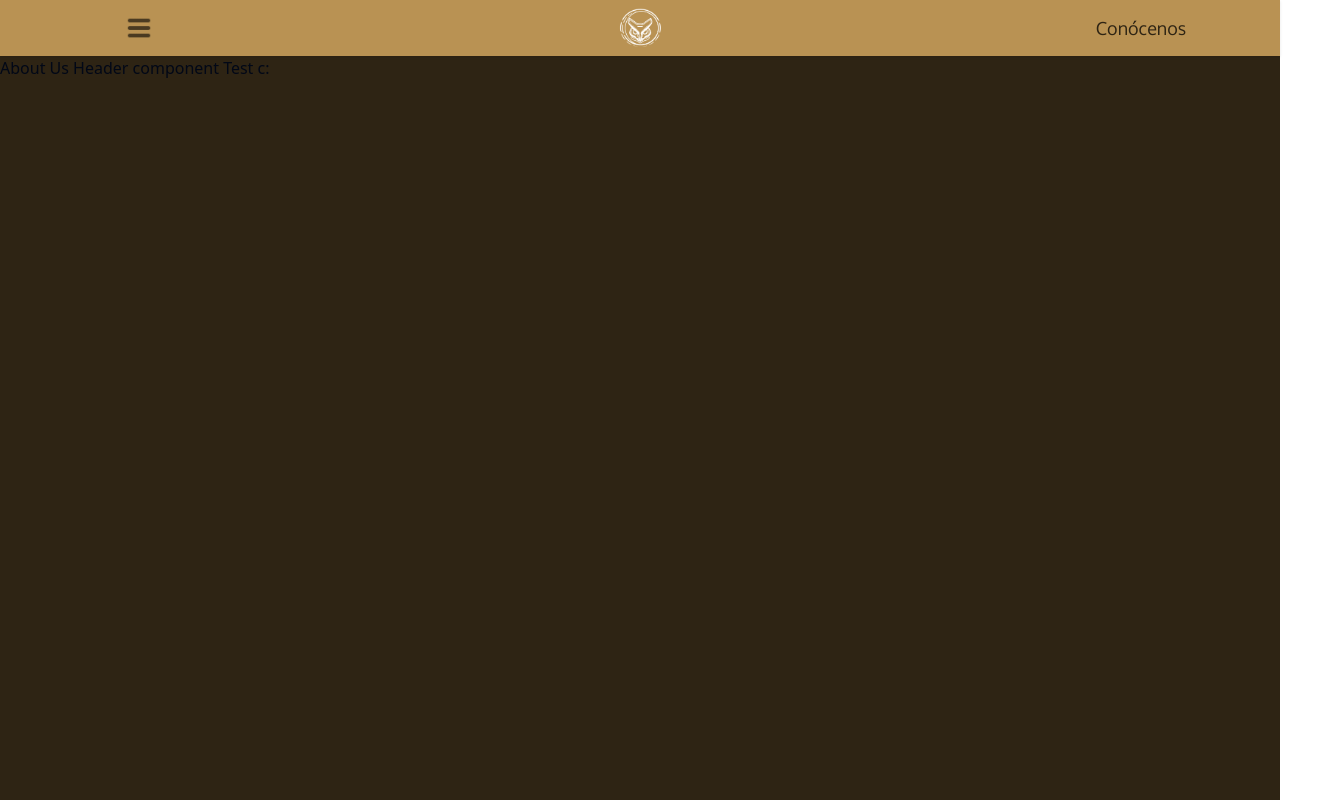
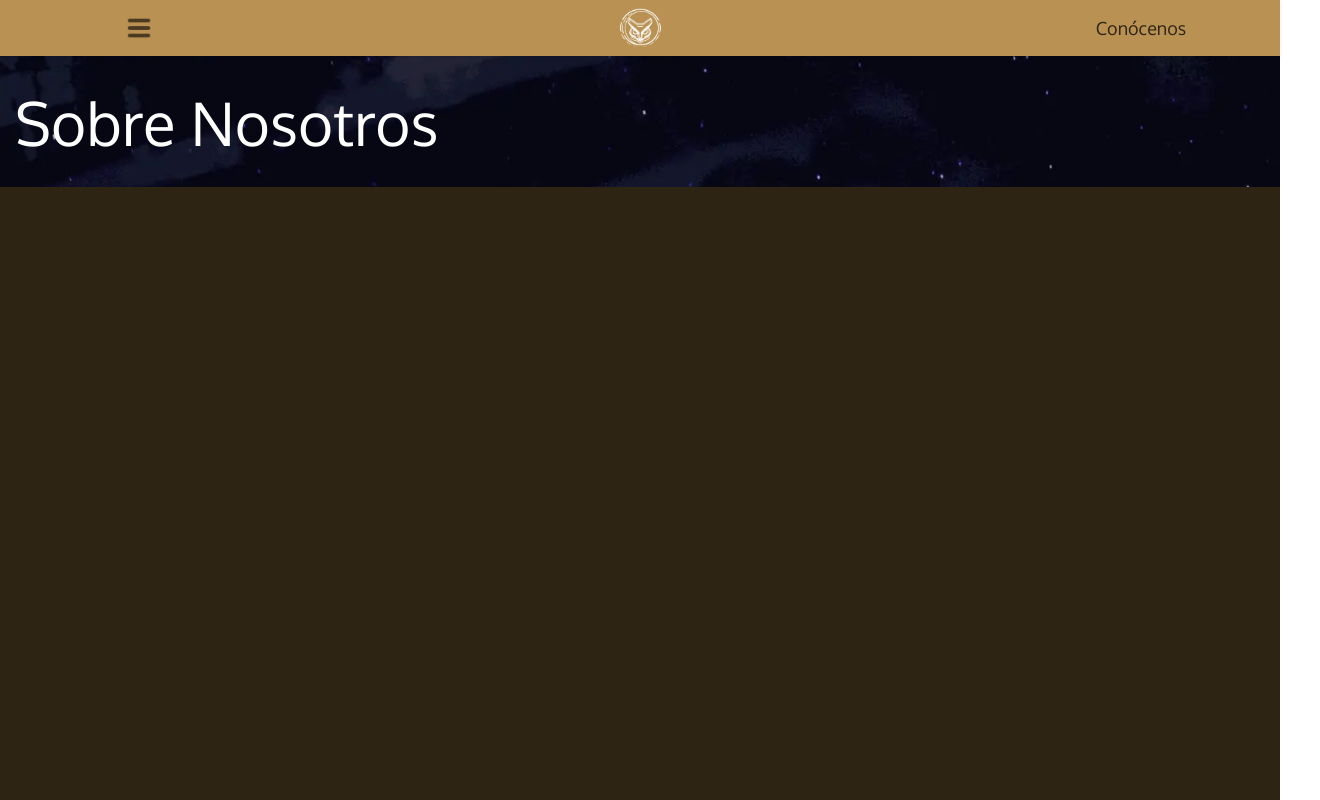
Before and after one commit to saulkurosaki/IZTAC-MUSIC-COMPANY, a Next.js app: page /about-us in a window 1280 px wide. Shown: the whole page, 1320 px wide, since content can reach past the window. Built offline with nearby package versions, Linux system fonts and the light colour scheme.

Commit message:
feat(about-us/Header): implement the complete Header component

```diff
--- a/components/about-us/Header.tsx
+++ b/components/about-us/Header.tsx
@@ -1,5 +1,27 @@
+import Image from "next/image";
+
+import HeaderBg from "../../assets/banner_image_2.webp";
+
 const Header = () => {
-  return <div>About Us Header component Test c:</div>;
+  return (
+    <section className="relative w-full h-[131px]">
+      <span className="absolute inset-0 z-0">
+        <Image
+          src={HeaderBg}
+          alt="background"
+          className="w-full h-full object-cover bg-cover bg-fixed bg-center"
+        />
+      </span>
+
+      <div className="w-full h-full py-6">
+        <div className="container w-[1320px] h-full px-[15px]">
+          <h1 className="w-full h-full mb-2 text-white text-6xl oxygen z-10 relative flex items-center">
+            Sobre Nosotros
+          </h1>
+        </div>
+      </div>
+    </section>
+  );
 };
 
 export default Header;
```
